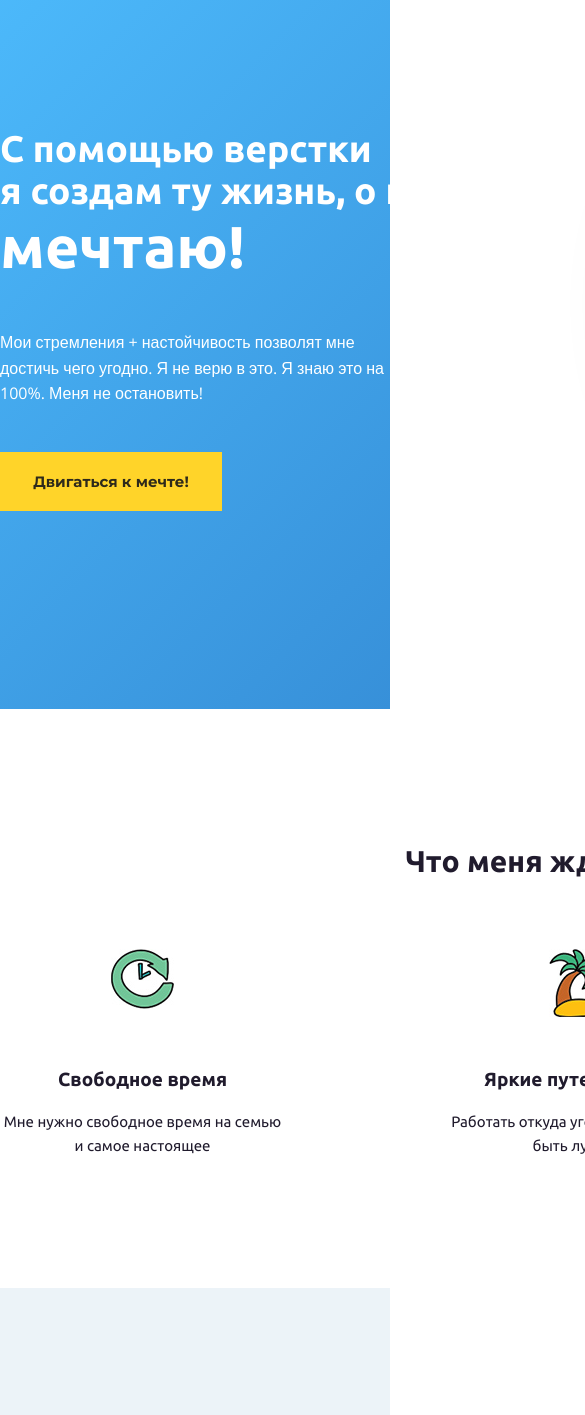
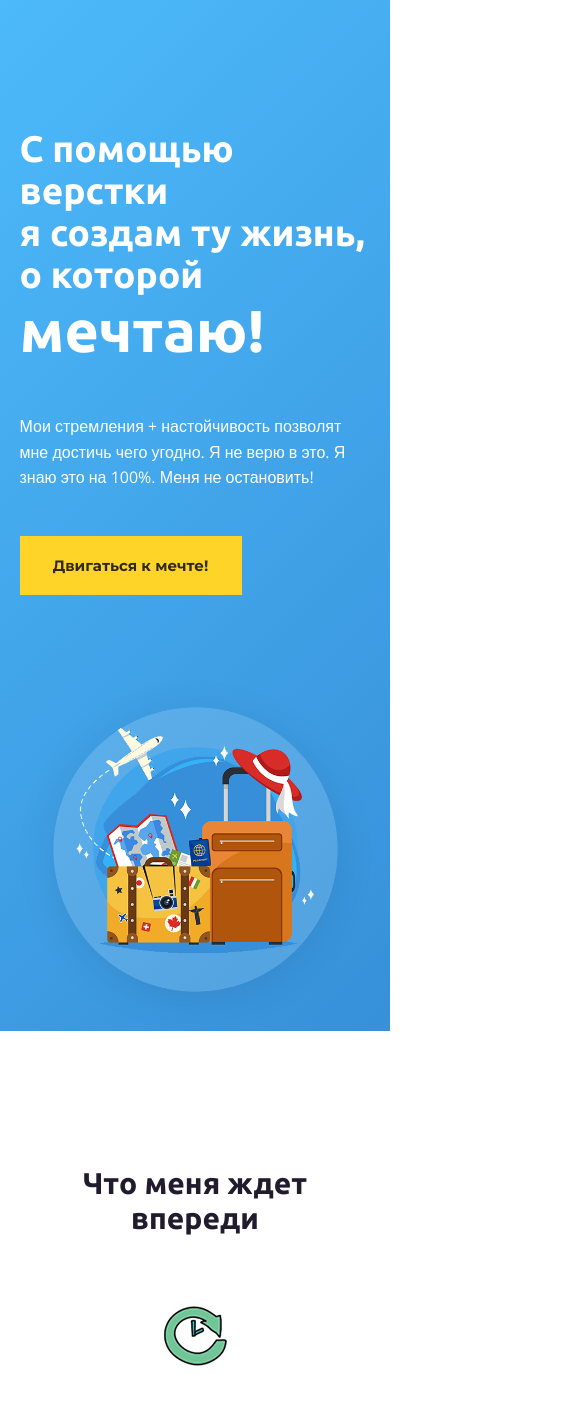
Before and after one commit to spicetotally/lab4, a plain HTML site: page index.html in a window 390 px wide. Shown: the part 120-1535 px from the top of the page, 585 px wide, since content can reach past the window. Drawn offline with nearby package versions, Linux system fonts and the light colour scheme.

Commit message:
Update main.css

```diff
--- a/css/main.css
+++ b/css/main.css
@@ -149,3 +149,75 @@ span {
 	color:  #fff;
 	font-size: 14px;
 }
+
+/*Responsive*/
+
+/*992px - 1200px*/
+@media screen and (max-width: 1200px){
+	.container {
+		width: 960px;
+	}
+	.wrapper {
+		flex-direction: column;
+	}
+		.travel {
+		display: block;
+		width: 641px;
+		margin: 85px auto 0;
+	}
+}
+
+/*768px - 992px*/
+@media screen and (max-width: 992px){
+	.container {
+		width: 720px;
+	}
+	.wrapper {
+		flex-direction: column;
+	}
+	.offer {
+		width: 100%;
+	}
+	.intro {
+		width: 100%;
+	}
+	.travel {
+		display: block;
+		width: 641px;
+		margin: 85px auto 0;
+	}
+}
+
+/*576px - 768px*/
+@media screen and (max-width: 768px){
+	.container {
+		width: 540px;
+	}
+	.travel {
+		display: block;
+		width: 100%;
+		margin: 85px auto 0;
+	}
+	.possibilities {
+		flex-direction: column;
+	}
+	.possibility {
+		margin: 0 auto;
+	}
+}
+
+/*0 - 576px*/
+@media screen and (max-width: 576px){
+	.container {
+		width: 90%;
+	}
+	.title {
+		width: 100%;
+	}
+	.input {
+		width: 100%;
+	}
+	.button-form {
+		width: 100%;
+	}
+}
```
